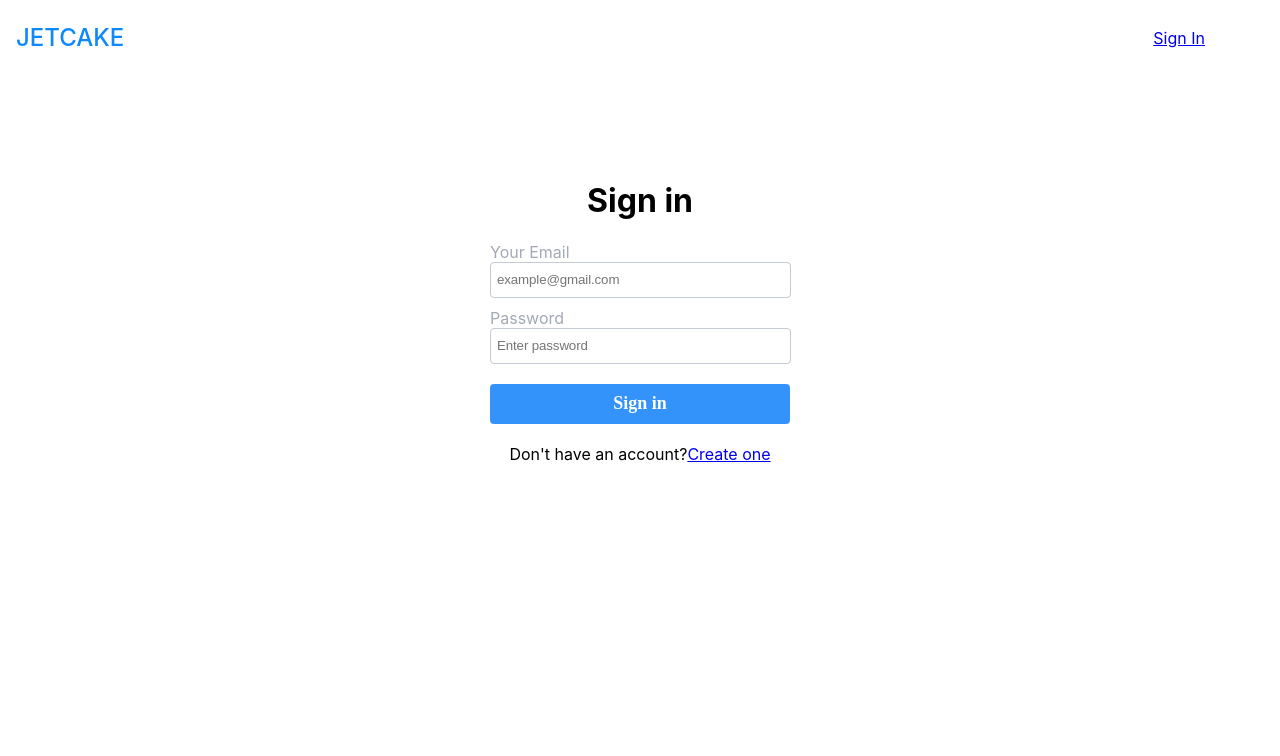
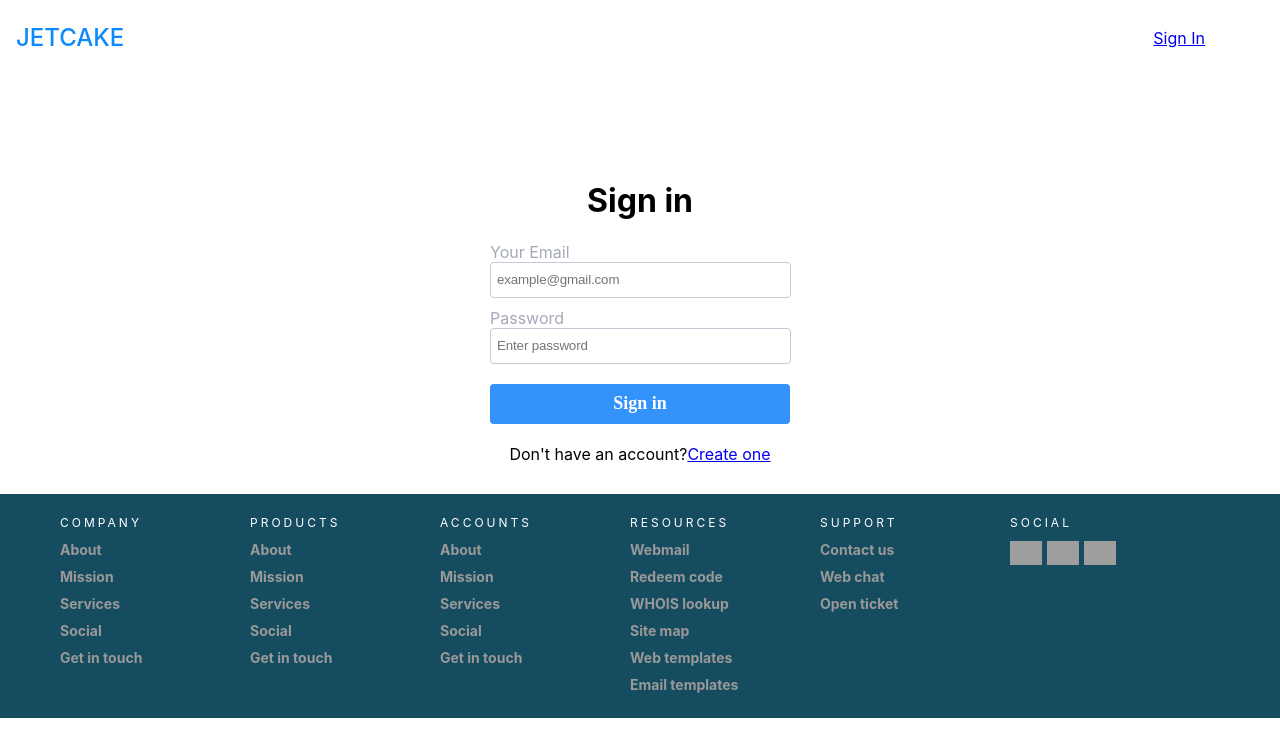
Before and after one commit to ahebwa49/jetcake-advanced, a React (Create React App) app: page /signin in a window 1280 px wide. Shown: the top 756 px of the page. Built offline with nearby package versions, Linux system fonts and the light colour scheme; no server answers; grey boxes are pictures that could not be loaded.

Commit message:
add a footer

```diff
--- a/src/common/EditProfile.js
+++ b/src/common/EditProfile.js
@@ -117,24 +117,11 @@ class EditProfile extends React.Component {
             .querySelector(".form-wrapper")
             .classList.remove("requesting");
           document.querySelector(".form-wrapper").classList.remove("inactive");
-          return response.json();
-        } else {
-          return response.json().then(body => {
-            document
-              .querySelector(".form-wrapper")
-              .classList.remove("requesting");
-            document
-              .querySelector(".form-wrapper")
-              .classList.remove("inactive");
-            throw new Error(body.error);
-          });
+          document.querySelector(".successMessage").classList.add("active");
         }
       })
-      .then(data => {
-        console.log(data);
-        document.querySelector(".successMessage").classList.add("active");
-      })
       .catch(error => {
+        console.log(error);
         document.querySelector(".errorMessage").classList.add("active");
         this.setState({
           error: error.message
--- /dev/null
+++ b/src/common/Footer.js
@@ -0,0 +1,91 @@
+import React from "react";
+
+const Footer = () => {
+  return (
+    <div className="footer">
+      <div className="contain">
+        <div className="col">
+          <h1>Company</h1>
+          <ul>
+            <li>About</li>
+            <li>Mission</li>
+            <li>Services</li>
+            <li>Social</li>
+            <li>Get in touch</li>
+          </ul>
+        </div>
+        <div className="col">
+          <h1>Products</h1>
+          <ul>
+            <li>About</li>
+            <li>Mission</li>
+            <li>Services</li>
+            <li>Social</li>
+            <li>Get in touch</li>
+          </ul>
+        </div>
+        <div className="col">
+          <h1>Accounts</h1>
+          <ul>
+            <li>About</li>
+            <li>Mission</li>
+            <li>Services</li>
+            <li>Social</li>
+            <li>Get in touch</li>
+          </ul>
+        </div>
+        <div className="col">
+          <h1>Resources</h1>
+          <ul>
+            <li>Webmail</li>
+            <li>Redeem code</li>
+            <li>WHOIS lookup</li>
+            <li>Site map</li>
+            <li>Web templates</li>
+            <li>Email templates</li>
+          </ul>
+        </div>
+        <div className="col">
+          <h1>Support</h1>
+          <ul>
+            <li>Contact us</li>
+            <li>Web chat</li>
+            <li>Open ticket</li>
+          </ul>
+        </div>
+        <div className="col social">
+          <h1>Social</h1>
+          <ul>
+            <li>
+              <img
+                src="https://svgshare.com/i/5fq.svg"
+                width="32"
+                style={{ width: "32px" }}
+                alt="icon"
+              />
+            </li>
+            <li>
+              <img
+                src="https://svgshare.com/i/5eA.svg"
+                width="32"
+                style={{ width: "32px" }}
+                alt="icon"
+              />
+            </li>
+            <li>
+              <img
+                src="https://svgshare.com/i/5f_.svg"
+                width="32"
+                style={{ width: "32px" }}
+                alt="icon"
+              />
+            </li>
+          </ul>
+        </div>
+        <div className="clearfix" />
+      </div>
+    </div>
+  );
+};
+
+export default Footer;
--- a/src/common/Header.js
+++ b/src/common/Header.js
@@ -33,6 +33,7 @@ class Header extends React.Component {
         return response.json();
       })
       .then(async data => {
+        console.log(data);
         await this.props.addNewUser(data);
       })
       .catch(error => {
--- a/src/common/common.css
+++ b/src/common/common.css
@@ -51,7 +51,7 @@
 .loading {
   color: black;
   position: absolute;
-  background-color: #E8F0FE;
+  background-color: #e8f0fe;
   width: 100%;
   height: 100%;
   justify-content: center;
@@ -135,3 +135,106 @@
   margin-top: 20px;
   margin-bottom: 20px;
 }
+
+/* footer styles */
+
+.footer {
+  width: 100%;
+  position: relative;
+  height: auto;
+  margin-top: 30px;
+  background-color: #164c60;
+}
+.footer .col {
+  width: 190px;
+  height: auto;
+  float: left;
+  box-sizing: border-box;
+  -webkit-box-sizing: border-box;
+  -moz-box-sizing: border-box;
+  padding: 0px 20px 20px 20px;
+}
+.footer .col h1 {
+  margin: 0;
+  padding: 0;
+  font-family: inherit;
+  font-size: 12px;
+  line-height: 17px;
+  padding: 20px 0px 5px 0px;
+  color: white;
+  font-weight: normal;
+  text-transform: uppercase;
+  letter-spacing: 0.25em;
+}
+.footer .col ul {
+  list-style-type: none;
+  margin: 0;
+  padding: 0;
+}
+.footer .col ul li {
+  color: #999999;
+  font-size: 14px;
+  font-family: inherit;
+  font-weight: bold;
+  padding: 5px 0px 5px 0px;
+  cursor: pointer;
+  transition: 0.2s;
+  -webkit-transition: 0.2s;
+  -moz-transition: 0.2s;
+}
+.social ul li {
+  display: inline-block;
+  padding-right: 5px !important;
+}
+
+.footer .col ul li:hover {
+  color: #ffffff;
+  transition: 0.1s;
+  -webkit-transition: 0.1s;
+  -moz-transition: 0.1s;
+}
+.clearfix {
+  clear: both;
+}
+@media only screen and (min-width: 1280px) {
+  .contain {
+    width: 1200px;
+    margin: 0 auto;
+  }
+}
+@media only screen and (max-width: 1139px) {
+  .contain .social {
+    width: 1000px;
+    display: block;
+  }
+  .social h1 {
+    margin: 0px;
+  }
+}
+@media only screen and (max-width: 950px) {
+  .footer .col {
+    width: 33%;
+  }
+  .footer .col h1 {
+    font-size: 14px;
+  }
+  .footer .col ul li {
+    font-size: 13px;
+  }
+}
+@media only screen and (max-width: 500px) {
+  .footer .col {
+    width: 50%;
+  }
+  .footer .col h1 {
+    font-size: 14px;
+  }
+  .footer .col ul li {
+    font-size: 13px;
+  }
+}
+@media only screen and (max-width: 340px) {
+  .footer .col {
+    width: 100%;
+  }
+}
--- a/src/index.js
+++ b/src/index.js
@@ -11,6 +11,7 @@ import SignIn from "./common/SignIn";
 import SignUp from "./common/SignUp";
 import Profile from "./common/Profile";
 import EditProfile from "./common/EditProfile";
+import Footer from "./common/Footer";
 import * as serviceWorker from "./serviceWorker";
 
 const Routing = () => {
@@ -25,6 +26,7 @@ const Routing = () => {
         <Route exact path="/profile" component={Profile} />
         <Route path="/profile/edit" component={EditProfile} />
       </Switch>
+      <Footer />
     </Router>
   );
 };
```
